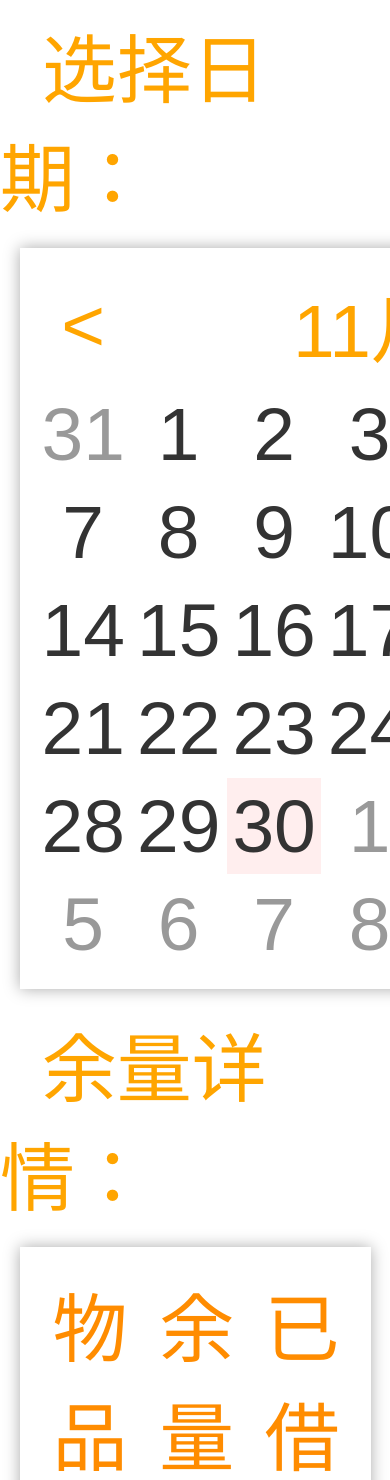
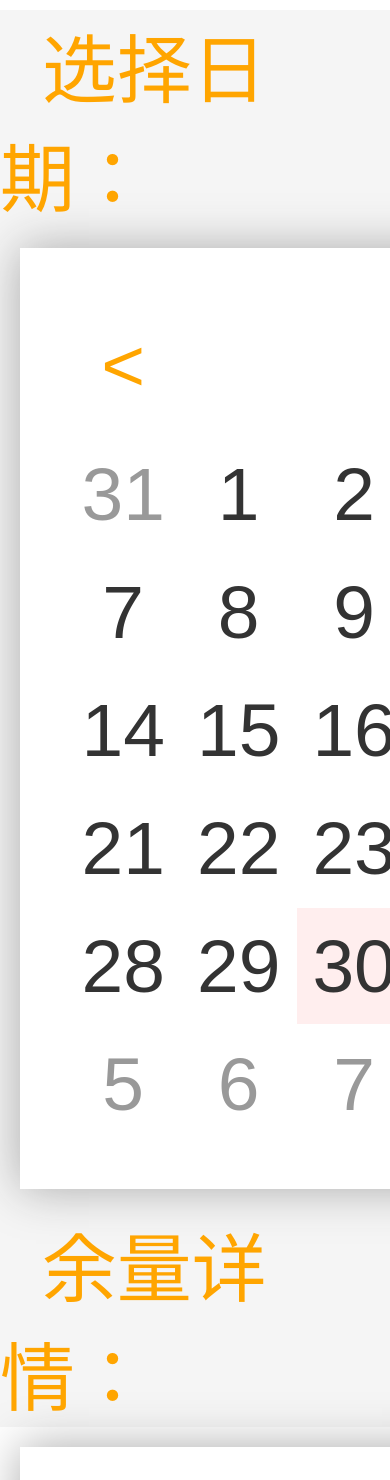
Before and after one commit to ahangchen/material, a Django app: page /2016/11/30/view_mobile/ in a window 390 px wide. Shown: the top 1480 px of the page. Run offline with Django 3.2, Linux system fonts and the light colour scheme; data comes from the database, SQL or seed files in the repository.

Commit message:
mobile mng

```diff
--- a/mng/static/css/view_mobile.css
+++ b/mng/static/css/view_mobile.css
@@ -2,13 +2,15 @@
     margin: 20px 5% 20px 5%;
     width: 90%;
     background-color: white;
-    box-shadow: 0 0 1rem #aaa;
+    box-shadow: 0 0 3rem #aaa;
     float: left;
 
     text-align: center;
-    padding: 1rem;
+    padding: 3rem;
 }
-
+.bg-mobile {
+  background-color: whitesmoke;
+}
 table a {
     font-size: 5rem;
 }
@@ -16,7 +18,7 @@
 td {
     color: #666;
     font-size: 5rem;
-    padding: 5px;
+    padding: 1rem;
 }
 
 .click_label {
--- a/mng/templates/mng/view_mobile.html
+++ b/mng/templates/mng/view_mobile.html
@@ -8,7 +8,7 @@
     <script src="../../../../static/js/view_mobile.js" type="text/javascript"></script>
 </head>
 <body>
-<div>
+<div class="bg-mobile">
     <div class="main-mobile">
         <div id="cur_date" style="display: none;">{{ cur_year }}-{{ cur_month }}-{{ cur_day }}</div>
         <div class="click_label">&nbsp;&nbsp;选择日期：</div>
```
